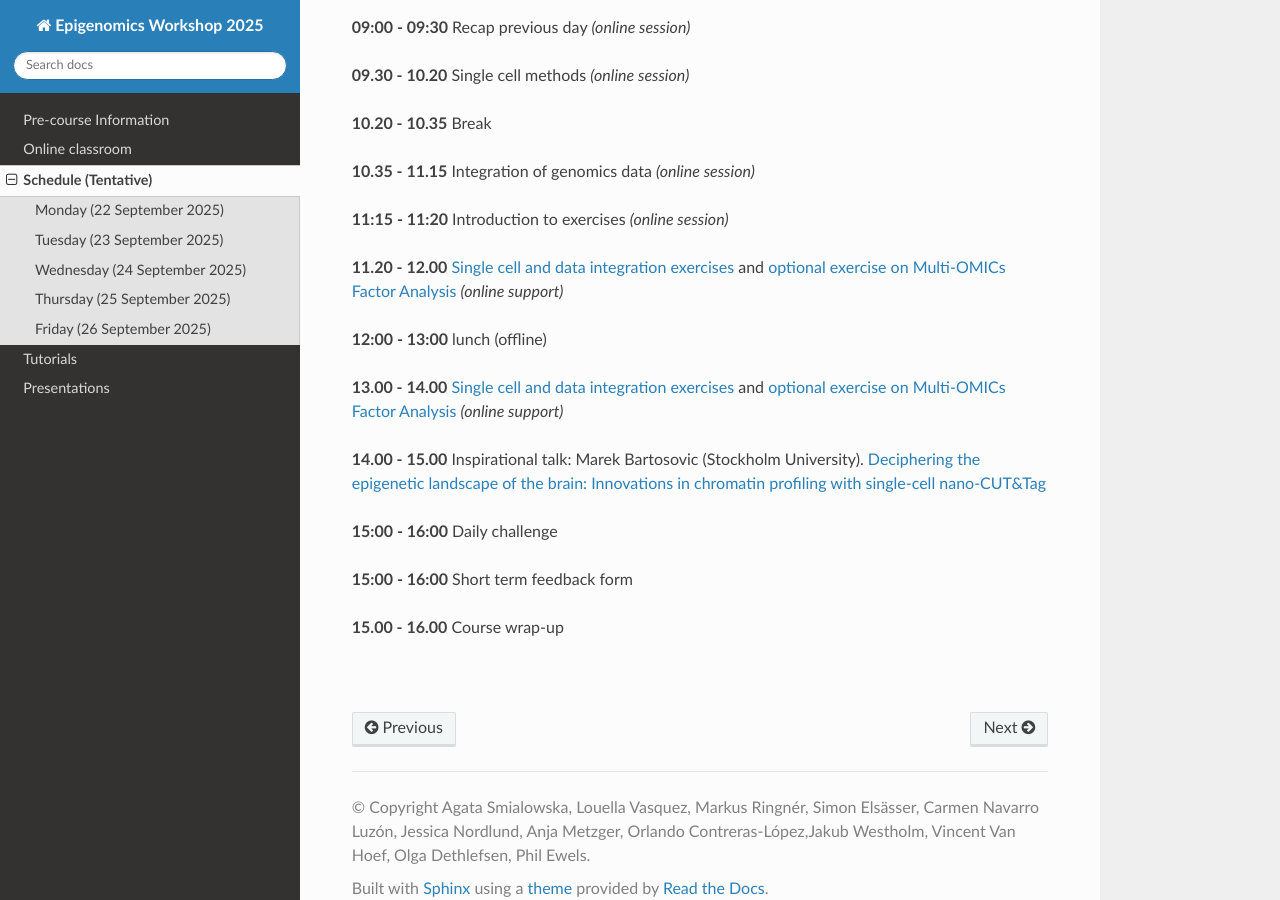
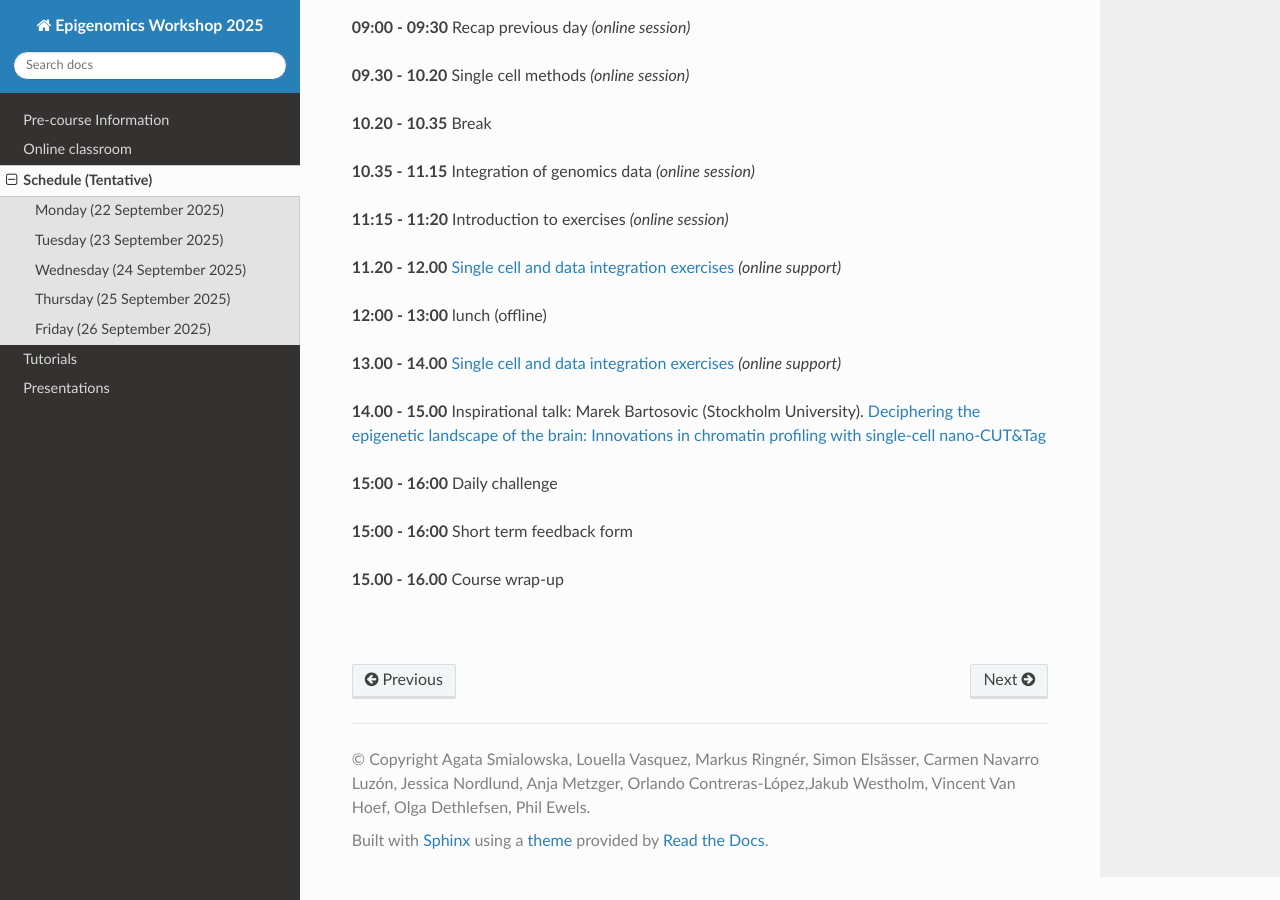
Before and after one commit to NBISweden/workshop-epigenomics-RTDs, a Sphinx documentation site: the page built from docs/content/schedule.rst, in a window 1280 px wide and 900 px high, scrolled down 2800 px. Built offline with Sphinx 7.4.7 and the Read the Docs theme 3.1.0, drawn with Linux system fonts in a browser that asks for light colours.

Commit message:
change schedule Day5

```diff
--- a/docs/content/schedule.rst
+++ b/docs/content/schedule.rst
@@ -141,15 +141,17 @@ Friday (26 September 2025)
 
 **11:15 - 11:20** Introduction to exercises *(online session)*
 
-**11.20 - 12.00** :doc:`Single cell and data integration exercises <./tutorials/data_integration_tutorials>`
-and :doc:`optional exercise on Multi-OMICs Factor Analysis <./tutorials/unsupervised_data_integration/lab-unsupervised_data_integration>` *(online support)*
+**11.20 - 12.00** :doc:`Single cell and data integration exercises <./tutorials/data_integration_tutorials>` *(online support)*
+
+.. and :doc:`optional exercise on Multi-OMICs Factor Analysis <./tutorials/unsupervised_data_integration/lab-unsupervised_data_integration>`
 
 
 **12:00 - 13:00** lunch (offline)
 
 
-**13.00 - 14.00** :doc:`Single cell and data integration exercises <./tutorials/data_integration_tutorials>`
-and :doc:`optional exercise on Multi-OMICs Factor Analysis <./tutorials/unsupervised_data_integration/lab-unsupervised_data_integration>` *(online support)*
+**13.00 - 14.00** :doc:`Single cell and data integration exercises <./tutorials/data_integration_tutorials>` *(online support)*
+
+.. and :doc:`optional exercise on Multi-OMICs Factor Analysis <./tutorials/unsupervised_data_integration/lab-unsupervised_data_integration>`
 
 
 **14.00 - 15.00** Inspirational talk: Marek Bartosovic (Stockholm University).
--- a/docs/content/tutorials/data_integration_tutorials.rst
+++ b/docs/content/tutorials/data_integration_tutorials.rst
@@ -10,4 +10,3 @@ These are tutorials for data integration.
    :maxdepth: 1
 
    scATAC-seq analysis and integraion with scRNA-seq data <scAtacSeq/lab-sc_atac_seq.md>
-   Genomic overlaps <genomeOverlap/lab-genomicGoverlaps.md>
```
